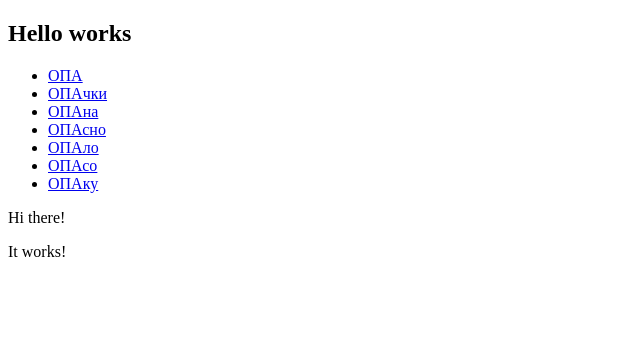
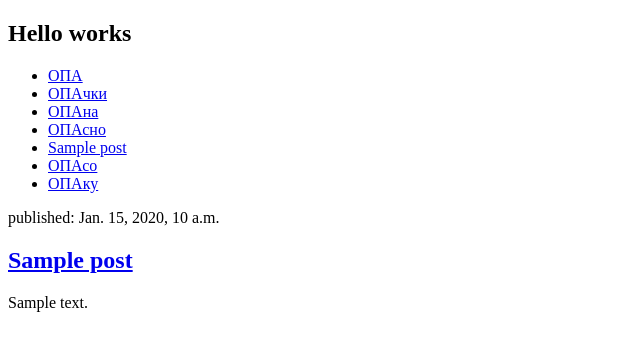
Before and after one commit to lastexpress/myfirstblog, a Django app: page / in a window 1280 px wide. Shown: the top 351 px of the page, without its empty margins (0-640 px from the left). Run offline with Django 3.2, Linux system fonts and the light colour scheme; tables that the repository leaves empty hold one stand-in row (values such as "Sample post"); some libraries are stand-ins or nearby versions.

Commit message:
modified templates to display posts from database

```diff
--- a/blog/templates/blog/post_list.html
+++ b/blog/templates/blog/post_list.html
@@ -4,7 +4,7 @@
 	<meta charset="UTF-8">
 	<meta http-equiv="X-UA-Compatible" content="IE-edge">
 	<meta name="viewport" content="width=device-width, initial-scale=1.0">
-	<title>Document</title>
+	<title>One Zone</title>
 	<link rel="stylesheet" href="https://pro.fontawesome.com/releases/v5.10.0/css/all.css" integrity="sha384-AYmEC3Yw5cVb3ZcuHtOA93w35dYTsvhLPVnYs9eStHfGJvOvKxVfELGroGkvsg+p" crossorigin="anonymous"/>
 	<link rel="stylesheet" href="css/style.css">
 </head>
@@ -17,12 +17,19 @@
 				<li><a href="#">ОПАчки</a></li>
 				<li><a href="#">ОПАна</a></li>
 				<li><a href="#">ОПАсно</a></li>
-				<li><a href="#">ОПАло</a></li>
+				{% for post in posts %}
+				<li><a href="#">{{ post.title }}</a></li>
+				{% endfor %}
 				<li><a href="#">ОПАсо</a></li>
 				<li><a href="#">ОПАку</a></li>
 			</ul>
-			<p>Hi there!</p>
-			<p>It works!</p>
+			{% for post in posts %}
+			<div>
+				<p>published: {{ post.published_date }}</p>
+				<h1><a href="#">{{ post.title }}</a></h1>
+				<p>{{ post.text|linebreaksbr }}</p>
+			</div>
+			{% endfor %}
 		</div>
 	</section>
 
--- a/blog/views.py
+++ b/blog/views.py
@@ -1,4 +1,7 @@
 from django.shortcuts import render
+from .models import Post
+from django.utils import timezone
 
 def post_list(request):
-	return render(request, 'blog/post_list.html', {})
+	posts = Post.objects.filter(published_date__lte=timezone.now()).order_by('published_date')
+	return render(request, 'blog/post_list.html', {'posts': posts})
```
